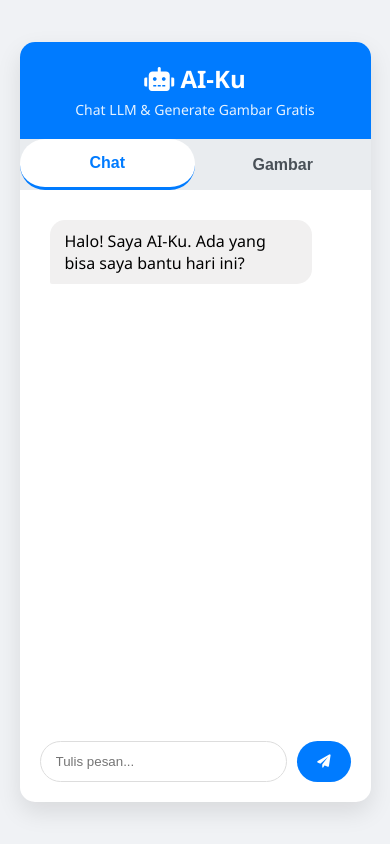
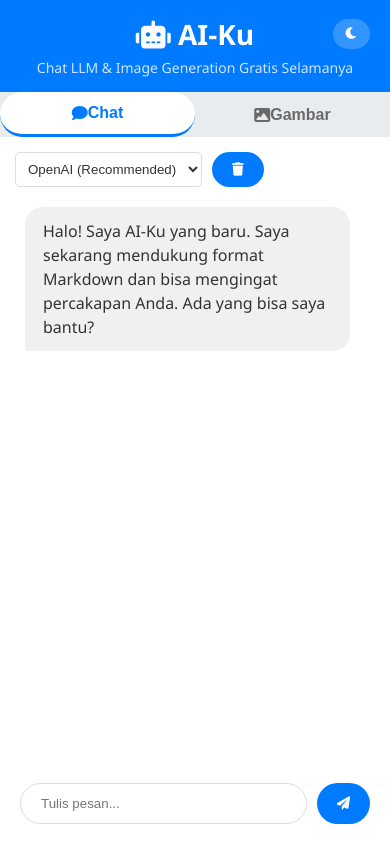
Before and after one commit to yehazkiell/ai-ku, a Flask app: page / in a window 390 px wide. Run offline with Flask 3, Linux system fonts and the light colour scheme; some libraries are stand-ins or nearby versions.

Commit message:
Enhance AI-Ku with Markdown, Dark Mode, and Persistent History
- Added Markdown rendering with sanitization (marked.js + DOMPurify).
- Implemented Dark/Light mode theme toggle.
- Added persistent chat history using localStorage.
- Supported model selection for both Chat and Image generation.
- Included package.json with the requested repository reference.
- Improved UI responsiveness and aesthetics.

Co-authored-by: yehazkiell <240895846+yehazkiell@users.noreply.github.com>

```diff
--- a/app.py
+++ b/app.py
@@ -12,16 +12,15 @@ def index():
 def chat():
     data = request.json
     message = data.get('message', '')
+    model = data.get('model', 'openai')
     if not message:
         return jsonify({'error': 'No message provided'}), 400
 
     try:
         # Using Pollinations.ai text API
-        # Encode message to be safe in URL
         encoded_message = urllib.parse.quote(message)
-        # Using a system prompt to ensure it responds well
-        system_prompt = urllib.parse.quote("Kamu adalah AI asisten yang pintar dan membantu. Jawablah dalam bahasa Indonesia.")
-        url = f"https://text.pollinations.ai/{encoded_message}?system={system_prompt}&model=openai"
+        system_prompt = urllib.parse.quote("Kamu adalah AI asisten yang pintar dan membantu. Jawablah dalam bahasa Indonesia. Gunakan format Markdown untuk jawaban yang panjang atau teknis.")
+        url = f"https://text.pollinations.ai/{encoded_message}?system={system_prompt}&model={model}"
 
         response = requests.get(url)
         if response.status_code == 200:
@@ -37,13 +36,17 @@ def chat():
 def generate_image():
     data = request.json
     prompt = data.get('prompt', '')
+    model = data.get('model', 'flux') # Default to flux for better quality
     if not prompt:
         return jsonify({'error': 'No prompt provided'}), 400
 
     # Pollinations.ai image API
-    # We return the URL of the generated image
     encoded_prompt = urllib.parse.quote(prompt)
-    image_url = f"https://image.pollinations.ai/prompt/{encoded_prompt}?width=1024&height=1024&nologo=true&seed={urllib.parse.quote(str(data.get('seed', '')))}"
+    width = data.get('width', 1024)
+    height = data.get('height', 1024)
+    seed = data.get('seed', '')
+
+    image_url = f"https://image.pollinations.ai/prompt/{encoded_prompt}?width={width}&height={height}&nologo=true&model={model}&seed={urllib.parse.quote(str(seed))}"
 
     return jsonify({'image_url': image_url})
 
--- a/static/script.js
+++ b/static/script.js
@@ -1,3 +1,16 @@
+// State Management
+let chatHistory = JSON.parse(localStorage.getItem('chatHistory')) || [];
+let isDarkMode = localStorage.getItem('darkMode') === 'true';
+
+// Initialize
+document.addEventListener('DOMContentLoaded', () => {
+    if (isDarkMode) {
+        document.body.classList.add('dark-mode');
+        document.querySelector('#theme-toggle i').className = 'fas fa-sun';
+    }
+    loadHistory();
+});
+
 function openTab(tabId) {
     const contents = document.querySelectorAll('.tab-content');
     const buttons = document.querySelectorAll('.tab-btn');
@@ -6,15 +19,31 @@ function openTab(tabId) {
     buttons.forEach(btn => btn.classList.remove('active'));
 
     document.getElementById(tabId).classList.add('active');
-    event.currentTarget.classList.add('active');
+    // Find button that has the onclick with tabId
+    buttons.forEach(btn => {
+        if (btn.getAttribute('onclick').includes(tabId)) {
+            btn.classList.add('active');
+        }
+    });
+}
+
+function toggleTheme() {
+    isDarkMode = !isDarkMode;
+    document.body.classList.toggle('dark-mode');
+    const icon = document.querySelector('#theme-toggle i');
+    icon.className = isDarkMode ? 'fas fa-sun' : 'fas fa-moon';
+    localStorage.setItem('darkMode', isDarkMode);
 }
 
 async function sendMessage() {
     const input = document.getElementById('chat-input');
     const message = input.value.trim();
+    const model = document.getElementById('chat-model').value;
+
     if (!message) return;
 
     appendMessage('user', message);
+    saveMessage('user', message);
     input.value = '';
 
     const chatBox = document.getElementById('chat-messages');
@@ -25,23 +54,22 @@ async function sendMessage() {
         const response = await fetch('/chat', {
             method: 'POST',
             headers: { 'Content-Type': 'application/json' },
-            body: JSON.stringify({ message })
+            body: JSON.stringify({ message, model })
         });
 
         const data = await response.json();
         const loader = document.getElementById(loaderId);
 
         if (data.response) {
-            loader.textContent = '';
-            loader.appendChild(document.createTextNode(data.response));
-            // Basic new line formatting
-            loader.style.whiteSpace = 'pre-wrap';
+            const formatted = formatMarkdown(data.response);
+            loader.innerHTML = formatted;
+            saveMessage('bot', data.response);
         } else {
-            loader.textContent = 'Maaf, terjadi kesalahan: ' + (data.error || 'Unknown error');
+            loader.textContent = 'Error: ' + (data.error || 'Unknown error');
         }
     } catch (error) {
         const loader = document.getElementById(loaderId);
-        loader.textContent = 'Maaf, gagal menghubungi server.';
+        loader.textContent = 'Gagal menghubungi server.';
     }
 
     chatBox.scrollTop = chatBox.scrollHeight;
@@ -53,36 +81,79 @@ function appendMessage(sender, text, id = null) {
     div.className = `message ${sender}`;
     if (id) div.id = id;
 
-    if (text.includes('<div class="loader"></div>')) {
-        div.innerHTML = text;
+    if (sender === 'bot') {
+        div.innerHTML = formatMarkdown(text);
     } else {
         div.textContent = text;
-        div.style.whiteSpace = 'pre-wrap';
     }
 
     chatBox.appendChild(div);
     chatBox.scrollTop = chatBox.scrollHeight;
 }
 
+function formatMarkdown(text) {
+    if (text.includes('loader')) return text; // Don't format loader
+    // Use marked and DOMPurify for safe rendering
+    const rawHtml = marked.parse(text);
+    return DOMPurify.sanitize(rawHtml);
+}
+
+function saveMessage(sender, text) {
+    chatHistory.push({ sender, text });
+    if (chatHistory.length > 50) chatHistory.shift(); // Keep last 50
+    localStorage.setItem('chatHistory', JSON.stringify(chatHistory));
+}
+
+function loadHistory() {
+    if (chatHistory.length > 0) {
+        const chatBox = document.getElementById('chat-messages');
+        chatBox.innerHTML = '';
+        chatHistory.forEach(msg => {
+            appendMessage(msg.sender, msg.text);
+        });
+    }
+}
+
+function clearChat() {
+    if (confirm('Bersihkan semua riwayat chat?')) {
+        chatHistory = [];
+        localStorage.removeItem('chatHistory');
+        document.getElementById('chat-messages').innerHTML = '<div class="message bot">Riwayat dibersihkan. Ada lagi yang bisa saya bantu?</div>';
+    }
+}
+
 async function generateImage() {
     const promptInput = document.getElementById('image-prompt');
     const prompt = promptInput.value.trim();
+    const model = document.getElementById('image-model').value;
+    const ratio = document.getElementById('image-ratio').value.split('x');
+
     if (!prompt) return;
 
     const resultDiv = document.getElementById('image-result');
+    const actionDiv = document.getElementById('image-actions');
+
     resultDiv.innerHTML = '<div class="loader"></div>';
+    actionDiv.style.display = 'none';
 
     try {
         const seed = Math.floor(Math.random() * 1000000);
         const response = await fetch('/generate-image', {
             method: 'POST',
             headers: { 'Content-Type': 'application/json' },
-            body: JSON.stringify({ prompt, seed })
+            body: JSON.stringify({
+                prompt,
+                model,
+                width: ratio[0],
+                height: ratio[1],
+                seed
+            })
         });
 
         const data = await response.json();
         if (data.image_url) {
-            resultDiv.innerHTML = `<img src="${data.image_url}" alt="${prompt}" onload="this.style.opacity=1" style="opacity:0; transition: opacity 0.5s;">`;
+            resultDiv.innerHTML = `<img id="generated-img" src="${data.image_url}" alt="${prompt}">`;
+            actionDiv.style.display = 'flex';
         } else {
             resultDiv.innerHTML = '<p>Gagal membuat gambar.</p>';
         }
@@ -90,3 +161,24 @@ async function generateImage() {
         resultDiv.innerHTML = '<p>Terjadi kesalahan koneksi.</p>';
     }
 }
+
+async function downloadImage() {
+    const img = document.getElementById('generated-img');
+    if (!img) return;
+
+    try {
+        const response = await fetch(img.src);
+        const blob = await response.blob();
+        const url = window.URL.createObjectURL(blob);
+        const a = document.createElement('a');
+        a.href = url;
+        a.download = `ai-ku-${Date.now()}.jpg`;
+        document.body.appendChild(a);
+        a.click();
+        document.body.removeChild(a);
+        window.URL.revokeObjectURL(url);
+    } catch (e) {
+        // Fallback to opening in new tab if blob fails
+        window.open(img.src, '_blank');
+    }
+}
--- a/static/style.css
+++ b/static/style.css
@@ -1,63 +1,109 @@
+:root {
+    --bg-color: #f0f2f5;
+    --container-bg: white;
+    --header-bg: #007bff;
+    --text-color: #333;
+    --message-bot-bg: #f1f0f0;
+    --message-user-bg: #007bff;
+    --message-user-text: white;
+    --border-color: #ddd;
+    --tab-inactive-bg: #e9ecef;
+}
+
+body.dark-mode {
+    --bg-color: #18191a;
+    --container-bg: #242526;
+    --header-bg: #1c1e21;
+    --text-color: #e4e6eb;
+    --message-bot-bg: #3a3b3c;
+    --message-user-bg: #2e89ff;
+    --message-user-text: white;
+    --border-color: #3e4042;
+    --tab-inactive-bg: #1c1e21;
+}
+
 body {
     font-family: 'Segoe UI', Tahoma, Geneva, Verdana, sans-serif;
-    background-color: #f0f2f5;
+    background-color: var(--bg-color);
+    color: var(--text-color);
     margin: 0;
     display: flex;
     justify-content: center;
     align-items: center;
     min-height: 100vh;
+    transition: background-color 0.3s;
 }
 
 .container {
-    width: 90%;
-    max-width: 800px;
-    background: white;
+    width: 95%;
+    max-width: 900px;
+    background: var(--container-bg);
     border-radius: 15px;
-    box-shadow: 0 10px 25px rgba(0,0,0,0.1);
+    box-shadow: 0 10px 25px rgba(0,0,0,0.2);
     overflow: hidden;
     display: flex;
     flex-direction: column;
-    height: 90vh;
+    height: 95vh;
+    transition: background-color 0.3s;
 }
 
 header {
-    background: #007bff;
+    background: var(--header-bg);
     color: white;
-    padding: 20px;
+    padding: 15px 20px;
     text-align: center;
+}
+
+.header-main {
+    display: flex;
+    justify-content: center;
+    align-items: center;
+    position: relative;
+}
+
+.header-actions {
+    position: absolute;
+    right: 0;
+}
+
+#theme-toggle {
+    background: rgba(255,255,255,0.2);
+    padding: 8px 12px;
 }
 
 header h1 {
     margin: 0;
-    font-size: 24px;
+    font-size: 28px;
 }
 
 header p {
     margin: 5px 0 0;
     font-size: 14px;
-    opacity: 0.9;
+    opacity: 0.8;
 }
 
 .tabs {
     display: flex;
-    background: #e9ecef;
+    background: var(--tab-inactive-bg);
 }
 
 .tab-btn {
     flex: 1;
-    padding: 15px;
+    padding: 12px;
     border: none;
     background: none;
     cursor: pointer;
     font-size: 16px;
     font-weight: bold;
-    color: #495057;
+    color: var(--text-color);
+    opacity: 0.7;
     transition: 0.3s;
 }
 
 .tab-btn.active {
-    background: white;
+    background: var(--container-bg);
     color: #007bff;
+    opacity: 1;
     border-bottom: 3px solid #007bff;
 }
 
@@ -65,12 +111,26 @@ header p {
     display: none;
     flex: 1;
     flex-direction: column;
-    padding: 20px;
+    padding: 15px;
     overflow: hidden;
 }
 
 .tab-content.active {
     display: flex;
+}
+
+.chat-controls, .image-controls {
+    display: flex;
+    gap: 10px;
+    margin-bottom: 10px;
+}
+
+select {
+    padding: 8px;
+    border-radius: 5px;
+    background: var(--container-bg);
+    color: var(--text-color);
+    border: 1px solid var(--border-color);
 }
 
 .chat-box {
@@ -81,38 +141,58 @@ header p {
     flex-direction: column;
     gap: 15px;
     margin-bottom: 15px;
+    scrollbar-width: thin;
 }
 
 .message {
-    padding: 10px 15px;
-    border-radius: 15px;
-    max-width: 80%;
+    padding: 12px 18px;
+    border-radius: 18px;
+    max-width: 85%;
     word-wrap: break-word;
+    line-height: 1.5;
 }
 
 .message.bot {
-    background: #f1f0f0;
+    background: var(--message-bot-bg);
     align-self: flex-start;
     border-bottom-left-radius: 2px;
 }
 
 .message.user {
-    background: #007bff;
-    color: white;
+    background: var(--message-user-bg);
+    color: var(--message-user-text);
     align-self: flex-end;
     border-bottom-right-radius: 2px;
+}
+
+/* Markdown styling in messages */
+.message pre {
+    background: rgba(0,0,0,0.1);
+    padding: 10px;
+    border-radius: 8px;
+    overflow-x: auto;
+}
+
+.message code {
+    font-family: 'Courier New', Courier, monospace;
+    background: rgba(0,0,0,0.05);
+    padding: 2px 4px;
+    border-radius: 4px;
 }
 
 .input-area {
     display: flex;
     gap: 10px;
+    padding: 5px;
 }
 
 input {
     flex: 1;
-    padding: 12px 15px;
-    border: 1px solid #ddd;
+    padding: 12px 20px;
+    border: 1px solid var(--border-color);
     border-radius: 25px;
+    background: var(--container-bg);
+    color: var(--text-color);
     outline: none;
 }
 
@@ -123,29 +203,32 @@ button {
     padding: 10px 20px;
     border-radius: 25px;
     cursor: pointer;
-    transition: 0.3s;
+    transition: 0.2s;
+    display: flex;
+    align-items: center;
+    justify-content: center;
 }
 
 button:hover {
-    background: #0056b3;
+    filter: brightness(1.1);
 }
 
 .image-generator {
     display: flex;
     flex-direction: column;
-    gap: 20px;
+    gap: 15px;
     height: 100%;
 }
 
 .image-result {
     flex: 1;
-    border: 2px dashed #ddd;
+    border: 2px dashed var(--border-color);
     border-radius: 10px;
     display: flex;
     justify-content: center;
     align-items: center;
     overflow: hidden;
-    background: #fafafa;
+    background: rgba(0,0,0,0.02);
 }
 
 .image-result img {
@@ -154,12 +237,18 @@ button:hover {
     object-fit: contain;
 }
 
+.image-actions {
+    display: flex;
+    justify-content: center;
+    margin-top: 10px;
+}
+
 .loader {
-    border: 4px solid #f3f3f3;
-    border-top: 4px solid #007bff;
+    border: 3px solid rgba(0,0,0,0.1);
+    border-top: 3px solid #007bff;
     border-radius: 50%;
-    width: 30px;
-    height: 30px;
+    width: 24px;
+    height: 24px;
     animation: spin 1s linear infinite;
 }
 
@@ -167,3 +256,11 @@ button:hover {
     0% { transform: rotate(0deg); }
     100% { transform: rotate(360deg); }
 }
+
+@media (max-width: 600px) {
+    .container {
+        width: 100%;
+        height: 100vh;
+        border-radius: 0;
+    }
+}
--- a/templates/index.html
+++ b/templates/index.html
@@ -3,42 +3,73 @@
 <head>
     <meta charset="UTF-8">
     <meta name="viewport" content="width=device-width, initial-scale=1.0">
-    <title>AI-Ku - Chat & Gambar</title>
+    <title>AI-Ku - Super AI Assistant</title>
     <link rel="stylesheet" href="{{ url_for('static', filename='style.css') }}">
     <link rel="stylesheet" href="https://cdnjs.cloudflare.com/ajax/libs/font-awesome/6.0.0/css/all.min.css">
+    <!-- Markdown and Sanitization libraries -->
+    <script src="https://cdn.jsdelivr.net/npm/marked/marked.min.js"></script>
+    <script src="https://cdnjs.cloudflare.com/ajax/libs/dompurify/3.0.6/purify.min.js"></script>
 </head>
-<body>
+<body class="light-mode">
     <div class="container">
         <header>
-            <h1><i class="fas fa-robot"></i> AI-Ku</h1>
-            <p>Chat LLM & Generate Gambar Gratis</p>
+            <div class="header-main">
+                <h1><i class="fas fa-robot"></i> AI-Ku</h1>
+                <div class="header-actions">
+                    <button id="theme-toggle" onclick="toggleTheme()"><i class="fas fa-moon"></i></button>
+                </div>
+            </div>
+            <p>Chat LLM & Image Generation Gratis Selamanya</p>
         </header>
 
         <div class="tabs">
-            <button class="tab-btn active" onclick="openTab('chat-tab')">Chat</button>
-            <button class="tab-btn" onclick="openTab('image-tab')">Gambar</button>
+            <button class="tab-btn active" onclick="openTab('chat-tab')"><i class="fas fa-comment"></i> Chat</button>
+            <button class="tab-btn" onclick="openTab('image-tab')"><i class="fas fa-image"></i> Gambar</button>
         </div>
 
         <div id="chat-tab" class="tab-content active">
+            <div class="chat-controls">
+                <select id="chat-model">
+                    <option value="openai">OpenAI (Recommended)</option>
+                    <option value="mistral">Mistral</option>
+                    <option value="llama">Llama</option>
+                </select>
+                <button onclick="clearChat()" title="Bersihkan Chat"><i class="fas fa-trash"></i></button>
+            </div>
             <div id="chat-messages" class="chat-box">
                 <div class="message bot">
-                    Halo! Saya AI-Ku. Ada yang bisa saya bantu hari ini?
+                    Halo! Saya AI-Ku yang baru. Saya sekarang mendukung format Markdown dan bisa mengingat percakapan Anda. Ada yang bisa saya bantu?
                 </div>
             </div>
             <div class="input-area">
                 <input type="text" id="chat-input" placeholder="Tulis pesan..." onkeypress="if(event.key === 'Enter') sendMessage()">
-                <button onclick="sendMessage()"><i class="fas fa-paper-plane"></i></button>
+                <button onclick="sendMessage()" id="send-btn"><i class="fas fa-paper-plane"></i></button>
             </div>
         </div>
 
         <div id="image-tab" class="tab-content">
             <div class="image-generator">
+                <div class="image-controls">
+                    <select id="image-model">
+                        <option value="flux">FLUX.1 (High Quality)</option>
+                        <option value="flux-realism">FLUX Realism</option>
+                        <option value="any-dark">Any Dark</option>
+                    </select>
+                    <select id="image-ratio">
+                        <option value="1024x1024">Square (1:1)</option>
+                        <option value="1280x720">Landscape (16:9)</option>
+                        <option value="720x1280">Portrait (9:16)</option>
+                    </select>
+                </div>
                 <div class="input-area">
-                    <input type="text" id="image-prompt" placeholder="Deskripsikan gambar yang ingin dibuat...">
+                    <input type="text" id="image-prompt" placeholder="Deskripsikan gambar impianmu...">
                     <button onclick="generateImage()"><i class="fas fa-magic"></i> Buat</button>
                 </div>
                 <div id="image-result" class="image-result">
                     <p>Hasil gambar akan muncul di sini</p>
+                </div>
+                <div id="image-actions" class="image-actions" style="display: none;">
+                    <button onclick="downloadImage()"><i class="fas fa-download"></i> Download</button>
                 </div>
             </div>
         </div>
```
Also changed, not shown: package.json (added, +14 -0 lines).
